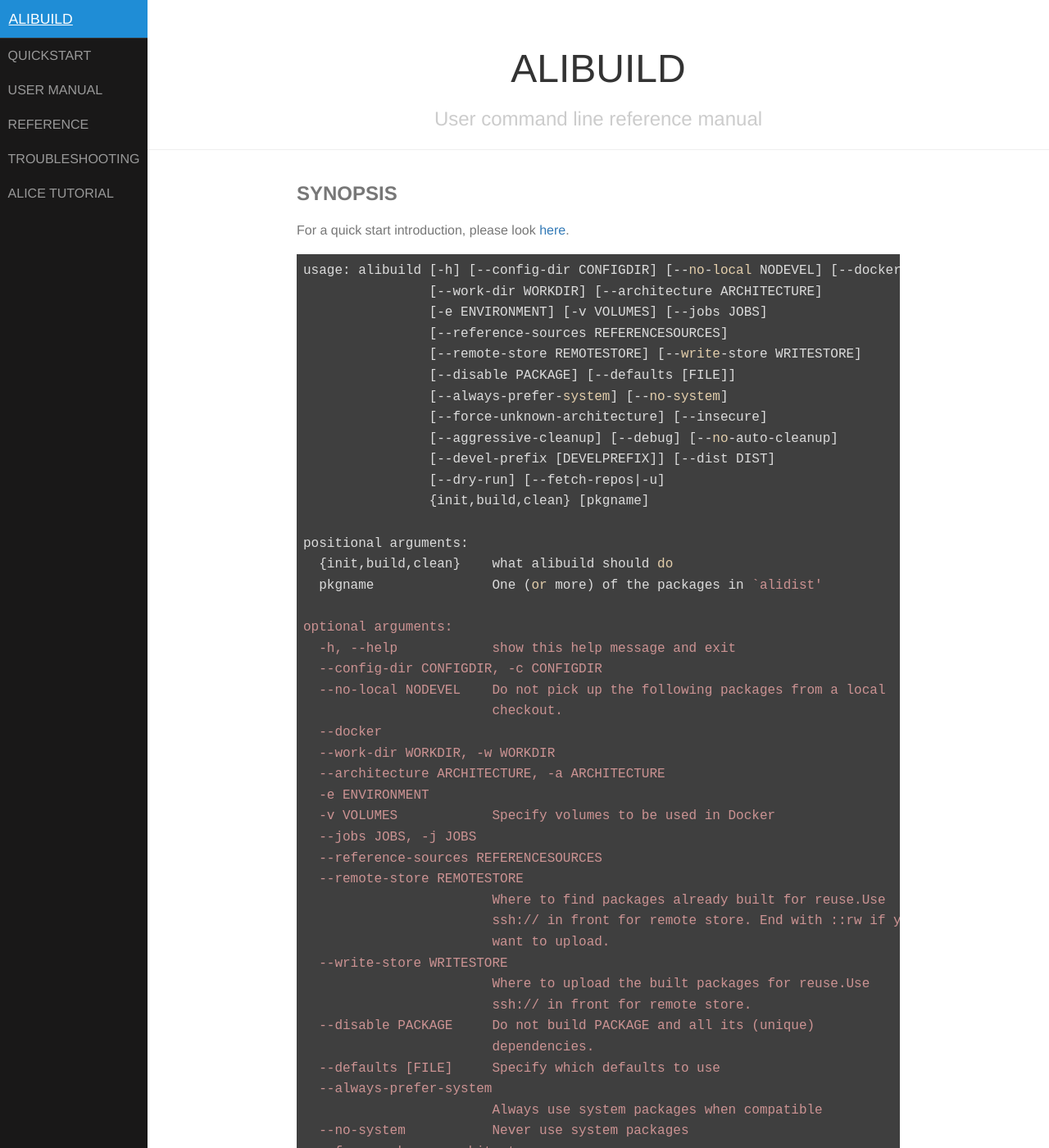
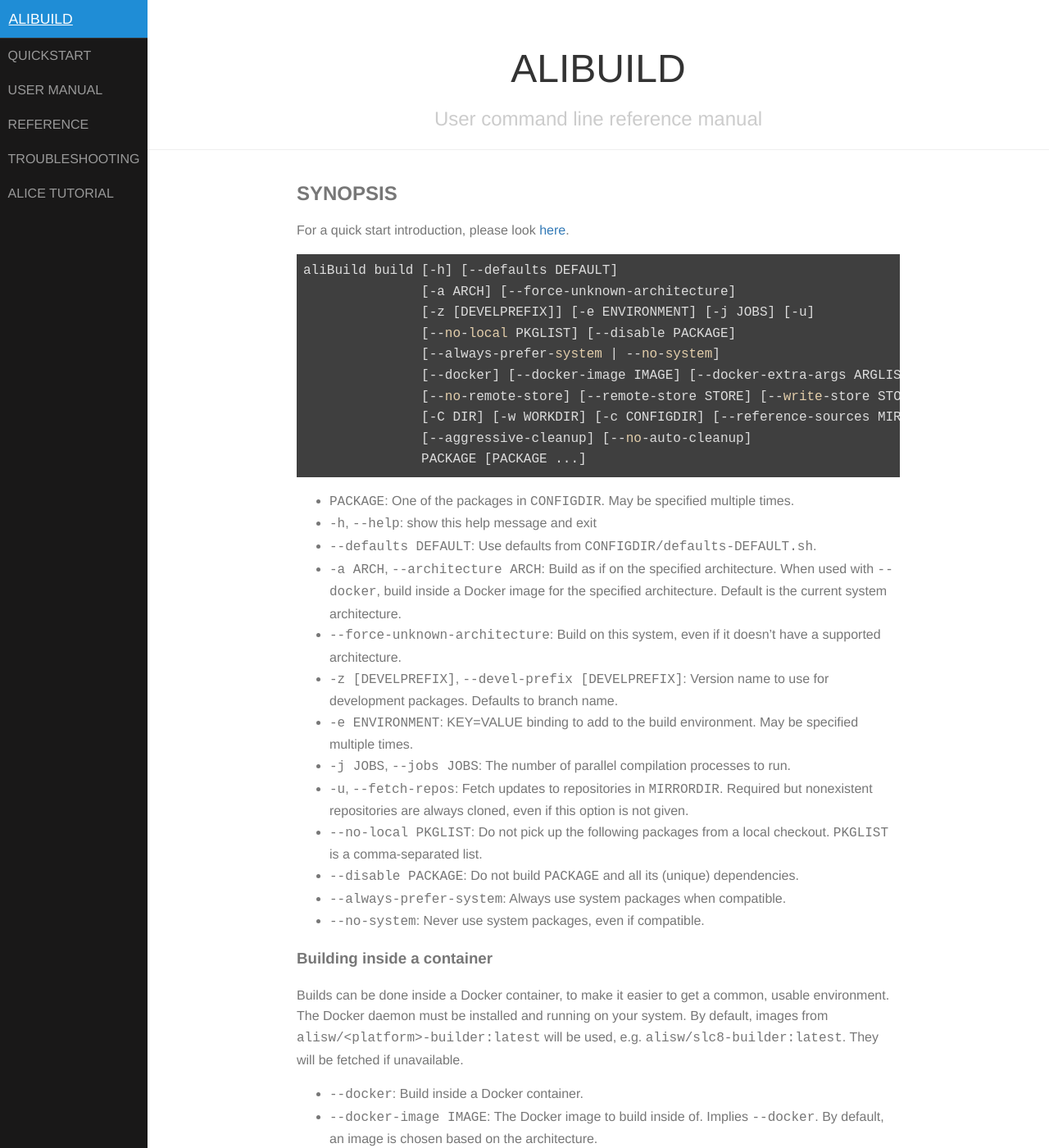
Before and after one commit to alisw/alibuild, a Jekyll site: the page built from docs/user.markdown, in a window 1280 px wide and 1400 px high. Shown: the whole window at 82% size. Built offline with Jekyll 4.4.1, drawn with Linux system fonts in a browser that asks for light colours; some of the changed text lies outside the part shown.

Commit message:
Update user documentation with new options
The synopsis of aliBuild build got out of date.

````diff
--- a/docs/user.markdown
+++ b/docs/user.markdown
@@ -8,63 +8,98 @@
 
 For a quick start introduction, please look [here](./quick.html).
 
-    usage: alibuild [-h] [--config-dir CONFIGDIR] [--no-local NODEVEL] [--docker]
-                    [--work-dir WORKDIR] [--architecture ARCHITECTURE]
-                    [-e ENVIRONMENT] [-v VOLUMES] [--jobs JOBS]
-                    [--reference-sources REFERENCESOURCES]
-                    [--remote-store REMOTESTORE] [--write-store WRITESTORE]
-                    [--disable PACKAGE] [--defaults [FILE]]
-                    [--always-prefer-system] [--no-system]
-                    [--force-unknown-architecture] [--insecure]
-                    [--aggressive-cleanup] [--debug] [--no-auto-cleanup]
-                    [--devel-prefix [DEVELPREFIX]] [--dist DIST]
-                    [--dry-run] [--fetch-repos|-u]
-                    {init,build,clean} [pkgname]
+```
+aliBuild build [-h] [--defaults DEFAULT]
+               [-a ARCH] [--force-unknown-architecture]
+               [-z [DEVELPREFIX]] [-e ENVIRONMENT] [-j JOBS] [-u]
+               [--no-local PKGLIST] [--disable PACKAGE]
+               [--always-prefer-system | --no-system]
+               [--docker] [--docker-image IMAGE] [--docker-extra-args ARGLIST] [-v VOLUMES]
+               [--no-remote-store] [--remote-store STORE] [--write-store STORE] [--insecure]
+               [-C DIR] [-w WORKDIR] [-c CONFIGDIR] [--reference-sources MIRRORDIR]
+               [--aggressive-cleanup] [--no-auto-cleanup]
+               PACKAGE [PACKAGE ...]
+```
 
-    positional arguments:
-      {init,build,clean}    what alibuild should do
-      pkgname               One (or more) of the packages in `alidist'
+- `PACKAGE`: One of the packages in `CONFIGDIR`. May be specified multiple
+  times.
+- `-h`, `--help`: show this help message and exit
+- `--defaults DEFAULT`: Use defaults from `CONFIGDIR/defaults-DEFAULT.sh`.
+- `-a ARCH`, `--architecture ARCH`: Build as if on the specified architecture.
+  When used with `--docker`, build inside a Docker image for the specified
+  architecture. Default is the current system architecture.
+- `--force-unknown-architecture`: Build on this system, even if it doesn't have
+  a supported architecture.
+- `-z [DEVELPREFIX]`, `--devel-prefix [DEVELPREFIX]`: Version name to use for
+  development packages. Defaults to branch name.
+- `-e ENVIRONMENT`: KEY=VALUE binding to add to the build environment. May be
+  specified multiple times.
+- `-j JOBS`, `--jobs JOBS`: The number of parallel compilation processes to run.
+- `-u`, `--fetch-repos`: Fetch updates to repositories in `MIRRORDIR`. Required
+  but nonexistent repositories are always cloned, even if this option is not
+  given.
+- `--no-local PKGLIST`: Do not pick up the following packages from a local
+  checkout. `PKGLIST` is a comma-separated list.
+- `--disable PACKAGE`: Do not build `PACKAGE` and all its (unique) dependencies.
+- `--always-prefer-system`: Always use system packages when compatible.
+- `--no-system`: Never use system packages, even if compatible.
 
-    optional arguments:
-      -h, --help            show this help message and exit
-      --config-dir CONFIGDIR, -c CONFIGDIR
-      --no-local NODEVEL    Do not pick up the following packages from a local
-                            checkout.
-      --docker
-      --work-dir WORKDIR, -w WORKDIR
-      --architecture ARCHITECTURE, -a ARCHITECTURE
-      -e ENVIRONMENT
-      -v VOLUMES            Specify volumes to be used in Docker
-      --jobs JOBS, -j JOBS
-      --reference-sources REFERENCESOURCES
-      --remote-store REMOTESTORE
-                            Where to find packages already built for reuse.Use
-                            ssh:// in front for remote store. End with ::rw if you
-                            want to upload.
-      --write-store WRITESTORE
-                            Where to upload the built packages for reuse.Use
-                            ssh:// in front for remote store.
-      --disable PACKAGE     Do not build PACKAGE and all its (unique)
-                            dependencies.
-      --defaults [FILE]     Specify which defaults to use
-      --always-prefer-system
-                            Always use system packages when compatible
-      --no-system           Never use system packages
-      --force-unknown-architecture
-                            Do not check for valid architecture
-      --insecure            Do not check for valid certificates
-      --aggressive-cleanup  Perform additional cleanups
-      --debug, -d
-      --no-auto-cleanup     Do not cleanup build by products automatically
-      --devel-prefix [DEVELPREFIX], -z [DEVELPREFIX]
-                            Version name to use for development packages. Defaults
-                            to branch name.
-      --dist DIST           Prepare development mode by downloading the given
-                            recipes set ([user/repo@]branch)
-      --dry-run, -n         Prints what would happen, without actually doing the
-                            build.
-      --fetch-repos, -u     Fetch repository updates
+### Building inside a container
 
+Builds can be done inside a Docker container, to make it easier to get a common,
+usable environment. The Docker daemon must be installed and running on your
+system. By default, images from `alisw/<platform>-builder:latest` will be used,
+e.g. `alisw/slc8-builder:latest`. They will be fetched if unavailable.
+
+- `--docker`: Build inside a Docker container.
+- `--docker-image IMAGE`: The Docker image to build inside of. Implies
+  `--docker`. By default, an image is chosen based on the architecture.
+- `--docker-extra-args ARGLIST`: Command-line arguments to pass to `docker run`.
+  Passed through verbatim -- separate multiple arguments with spaces, and make
+  sure quoting is correct! Implies `--docker`.
+- `-v VOLUMES`: Additional volume to be mounted inside the Docker container, if
+  one is used. May be specified multiple times. Passed verbatim to `docker run`.
+
+### Re-using prebuilt tarballs
+
+Reusing prebuilt tarballs saves compilation time, as common packages need not be
+rebuilt from scratch. `rsync://`, `https://`, `b3://` and `s3://` remote stores
+are recognised. Some of these require credentials: `s3://` remotes require an
+`~/.s3cfg`; `b3://` remotes require `AWS_ACCESS_KEY_ID` and
+`AWS_SECRET_ACCESS_KEY` environment variables. A useful remote store is
+`https://s3.cern.ch/swift/v1/alibuild-repo`. It requires no credentials and
+provides tarballs for the most common supported architectures.
+
+- `--no-remote-store`: Disable the use of the remote store, even if it is
+  enabled by default.
+- `--remote-store STORE`: Where to find prebuilt tarballs to reuse. See above
+  for available remote stores. End with `::rw` if you want to upload (in that
+  case, `::rw` is stripped and `--write-store` is set to the same value).
+  Implies `--no-system`. May be set to a default store on some architectures;
+  use `--no-remote-store` to disable it in that case.
+- `--write-store STORE`: Where to upload newly built packages. Same syntax as
+  `--remote-store`, except `::rw` is not recognised. Implies `--no-system`.
+- `--insecure`: Don't validate TLS certificates when connecting to an `https://`
+  remote store.
+
+### Customise aliBuild directories
+
+- `-C DIR`, `--chdir DIR`: Change to the specified directory before building.
+  Alternatively, set `ALIBUILD_CHDIR`. Default `.`.
+- `-w WORKDIR`, `--work-dir WORKDIR` The toplevel directory under which builds
+  should be done and build results should be installed. Default `sw`.
+- `-c CONFIGDIR`, `--config-dir CONFIGDIR`: The directory containing build
+  recipes. Default `alidist`.
+- `--reference-sources MIRRORDIR`: The directory where reference git
+  repositories will be cloned. `%(workDir)s` will be substituted by `WORKDIR`.
+  Default `%(workDir)s/MIRROR`.
+
+### Cleaning up after building
+
+- `--aggressive-cleanup`: Delete as much build data as possible when cleaning
+  up.
+- `--no-auto-cleanup`: Do not clean up build directories automatically after a
+  build.
 
 ## Using precompiled packages
 
````
